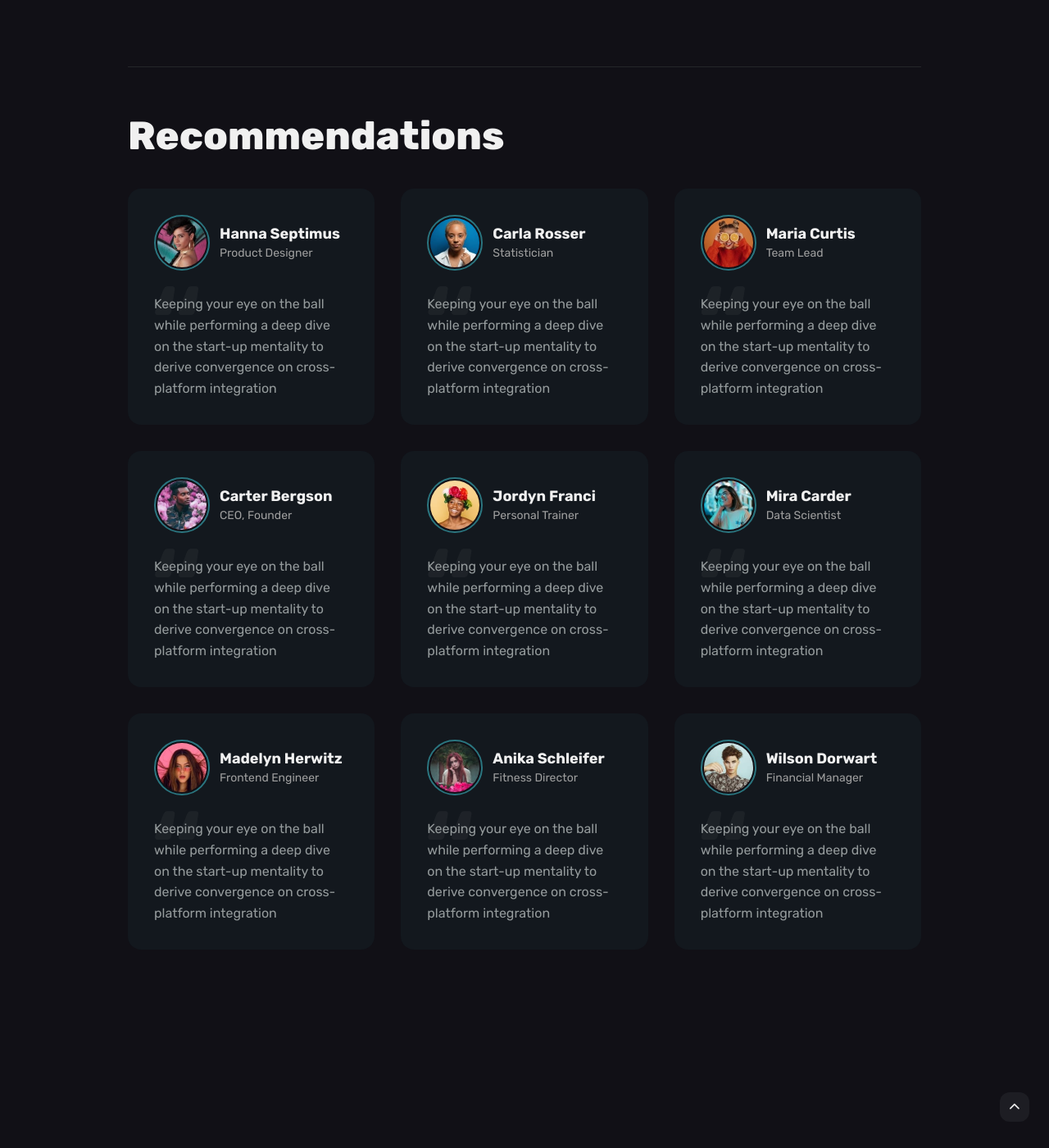
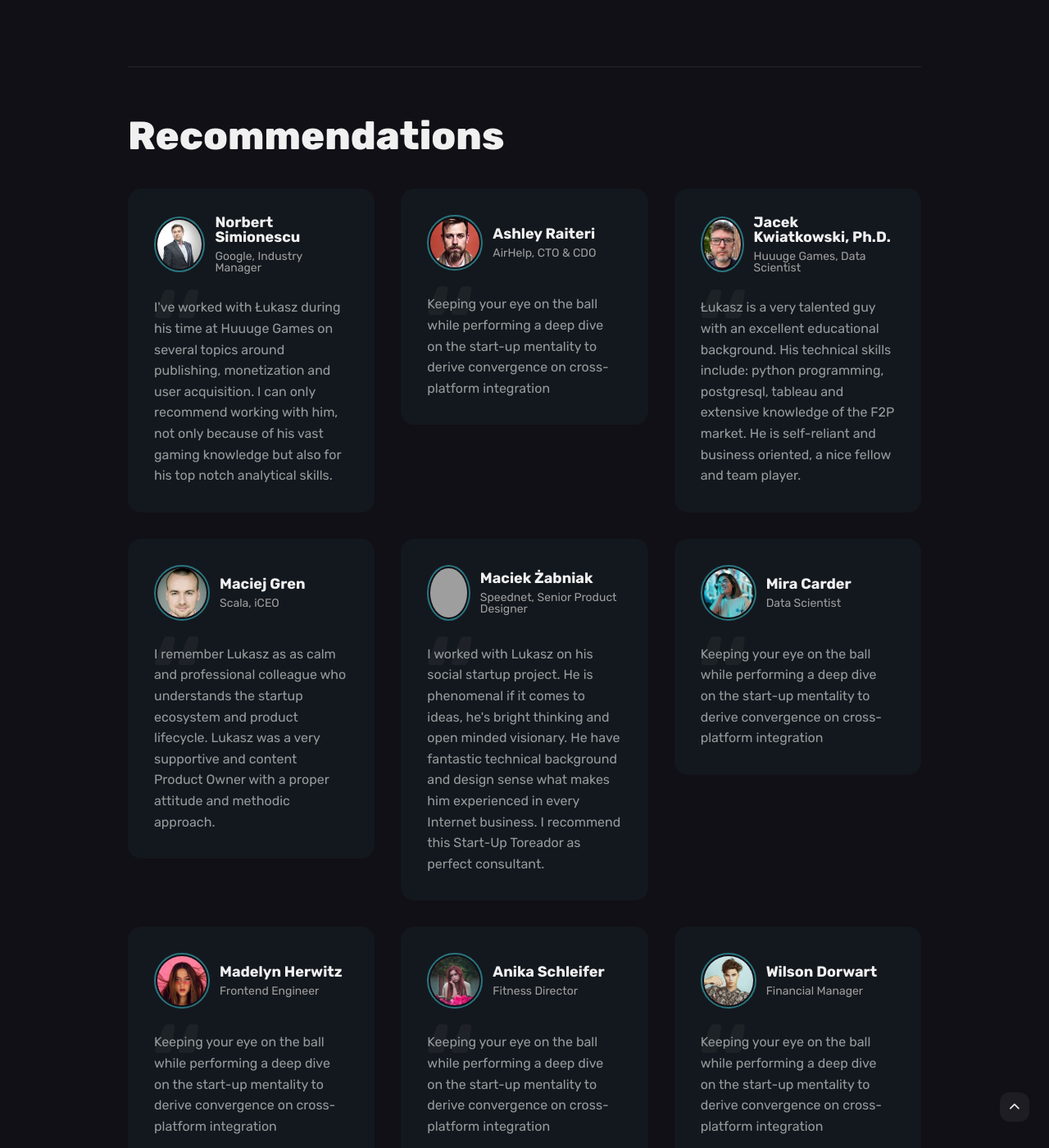
Before and after one commit to lmiadowicz/lmiadowicz.github.io, a Jekyll site: the page built from index.html, in a window 1280 px wide and 1400 px high, scrolled down 2871 px. Shown: the whole window at 82% size. Built offline with Jekyll 4.4.1, drawn with Linux system fonts in a browser that asks for light colours; grey boxes are pictures that could not be loaded.

```diff
--- a/_data/settings.yml
+++ b/_data/settings.yml
@@ -104,35 +104,35 @@
 testimonial__description:
 
 testimonial__items:
-  - name: "Hanna Septimus"
-    image: "/images/client-1.jpg"
-    designation: "Product Designer"
-    link: "https://twitter.com/"
+  - name: "Norbert Simionescu"
+    image: "/images/rec_norbert_google.jpeg"
+    designation: "Google, Industry Manager"
+    link: "https://www.linkedin.com/in/norbertsimionescu"
+    content : "I've worked with Łukasz during his time at Huuuge Games on several topics around publishing, monetization and user acquisition. I can only recommend working with him, not only because of his vast gaming knowledge but also for his top notch analytical skills. "
+
+  - name: "Ashley Raiteri"
+    image: "/images/rec-ash-airhelp.jpeg"
+    designation: "AirHelp, CTO & CDO"
+    link: "https://www.linkedin.com/in/ashleyraiteri"
     content : "Keeping your eye on the ball while performing a deep dive on the start-up mentality to derive convergence on cross-platform integration"
 
-  - name: "Carla Rosser"
-    image: "/images/client-2.jpg"
-    designation: "Statistician"
-    link: "https://facebook.com/"
-    content : "Keeping your eye on the ball while performing a deep dive on the start-up mentality to derive convergence on cross-platform integration"
+  - name: "Jacek Kwiatkowski, Ph.D."
+    image: "/images/rec_jacek_huuuge.jpeg"
+    designation: "Huuuge Games, Data Scientist"
+    link: "https://www.linkedin.com/in/jacek-kwiatkowski-ph-d-a1b727107"
+    content : "Łukasz is a very talented guy with an excellent educational background. His technical skills include: python programming, postgresql, tableau and extensive knowledge of the F2P market. He is self-reliant and business oriented, a nice fellow and team player."
 
-  - name: "Maria Curtis"
-    image: "/images/client-3.jpg"
-    designation: "Team Lead"
+  - name: "Maciej Gren"
+    image: "/images/rec_mat_scalac.jpeg"
+    designation: "Scala, iCEO"
+    link: "https://www.linkedin.com/in/maciejgren/"
+    content : "I remember Lukasz as as calm and professional colleague who understands the startup ecosystem and product lifecycle. Lukasz was a very supportive and content Product Owner with a proper attitude and methodic approach."
+
+  - name: "Maciek Żabniak"
+    image: "/images/rec_maciek_speednet"
+    designation: "Speednet, Senior Product Designer"
     link: "https://twitter.com/"
-    content : "Keeping your eye on the ball while performing a deep dive on the start-up mentality to derive convergence on cross-platform integration"
-
-  - name: "Carter Bergson"
-    image: "/images/client-4.jpg"
-    designation: "CEO, Founder"
-    link: "https://facebook.com/"
-    content : "Keeping your eye on the ball while performing a deep dive on the start-up mentality to derive convergence on cross-platform integration"
-
-  - name: "Jordyn Franci"
-    image: "/images/client-5.jpg"
-    designation: "Personal Trainer"
-    link: "https://twitter.com/"
-    content : "Keeping your eye on the ball while performing a deep dive on the start-up mentality to derive convergence on cross-platform integration"
+    content : "I worked with Lukasz on his social startup project. He is phenomenal if it comes to ideas, he's bright thinking and open minded visionary. He have fantastic technical background and design sense what makes him experienced in every Internet business. I recommend this Start-Up Toreador as perfect consultant. "
 
   - name: "Mira Carder"
     image: "/images/client-6.jpg"
```
Also changed, not shown: images/rec-ash-airhelp.jpeg (added), images/rec_jacek_huuuge.jpeg (added), images/rec_mat_scalac.jpeg (added), images/rec_norbert_google.jpeg (added), 2 other files.
